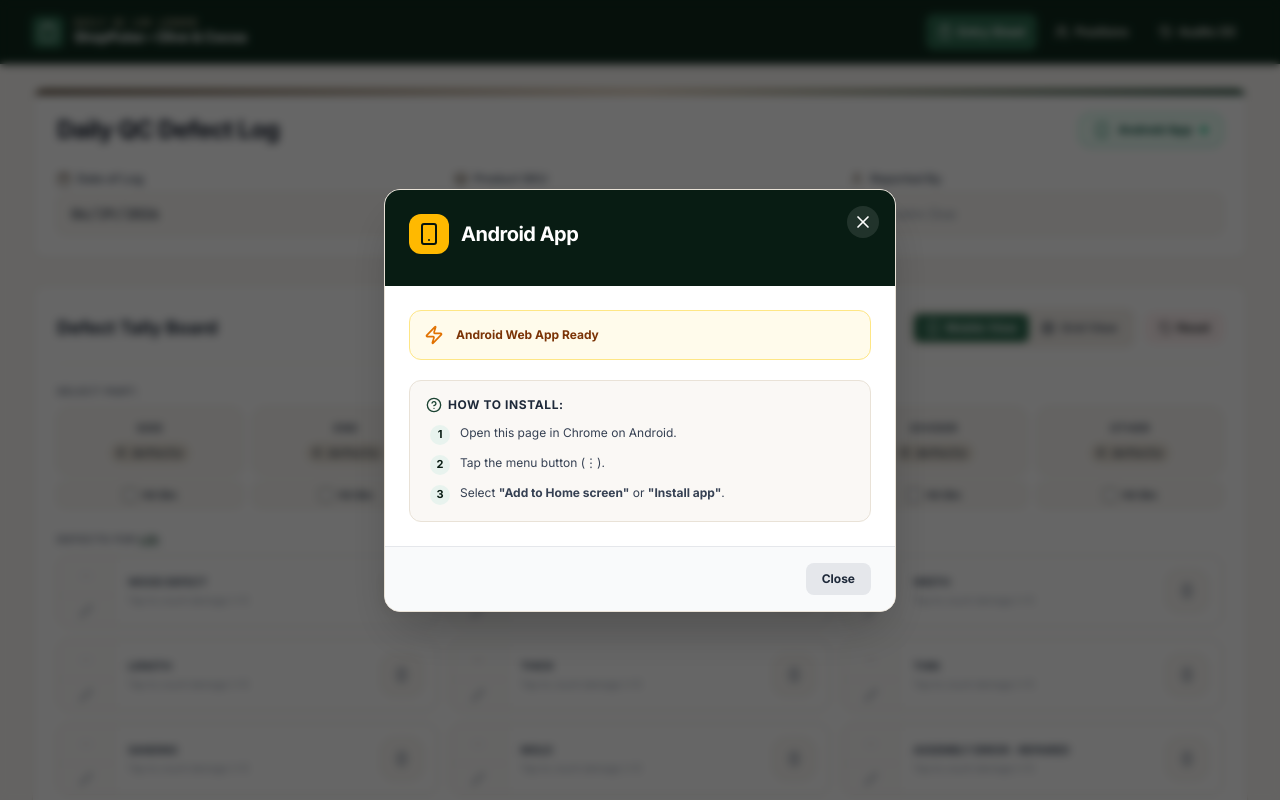
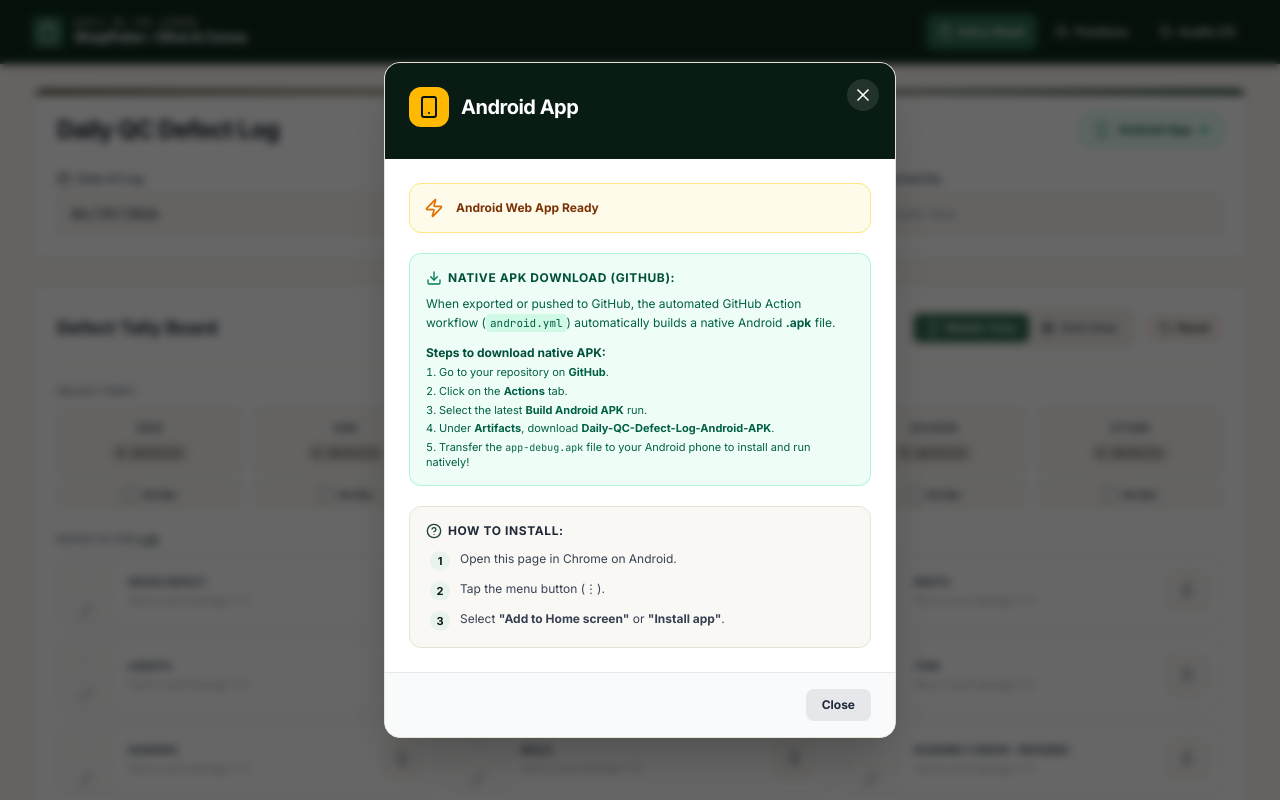
Before and after one commit to Only1MP/O-C-QC-Tracking, a React (Vite) app: page / in a window 1280 px wide. Both pictures are taken after a click on the button "Android App". Shown: the top 800 px of the page. Built offline with nearby package versions, Linux system fonts and the light colour scheme.

Commit message:
feat: add native Android support via Capacitor
- Integrated Capacitor for native Android deployment.
- Added GitHub Actions workflow to automate APK builds.
- Updated documentation and UI to guide users on APK installation.

```diff
--- /dev/null
+++ b/capacitor.config.json
@@ -0,0 +1,14 @@
+{
+  "appId": "com.woodshop.qcdefectlog",
+  "appName": "Daily QC Defect Log",
+  "webDir": "dist",
+  "server": {
+    "androidScheme": "https"
+  },
+  "plugins": {
+    "SplashScreen": {
+      "launchShowDuration": 1000,
+      "backgroundColor": "#1b3b2b"
+    }
+  }
+}
--- a/src/components/AndroidInstallModal.tsx
+++ b/src/components/AndroidInstallModal.tsx
@@ -103,6 +103,27 @@
             </button>
           )}
 
+          {/* Native APK Section */}
+          <div className="bg-emerald-50/80 rounded-xl p-4 border border-emerald-200/80 space-y-2">
+            <h3 className="text-xs font-bold text-emerald-900 uppercase tracking-wider flex items-center gap-1.5">
+              <Download className="w-4 h-4 text-emerald-700" />
+              Native APK Download (GitHub):
+            </h3>
+            <p className="text-xs text-emerald-800 leading-relaxed">
+              When exported or pushed to GitHub, the automated GitHub Action workflow (<code className="bg-emerald-100 px-1 py-0.5 rounded text-[11px] font-mono">android.yml</code>) automatically builds a native Android <strong>.apk</strong> file.
+            </p>
+            <div className="text-xs text-emerald-900 pt-1">
+              <span className="font-bold">Steps to download native APK:</span>
+              <ol className="list-decimal list-inside space-y-1 mt-1 text-[11px] text-emerald-800">
+                <li>Go to your repository on <strong>GitHub</strong>.</li>
+                <li>Click on the <strong>Actions</strong> tab.</li>
+                <li>Select the latest <strong>Build Android APK</strong> run.</li>
+                <li>Under <strong>Artifacts</strong>, download <strong>Daily-QC-Defect-Log-Android-APK</strong>.</li>
+                <li>Transfer the <code className="font-mono text-[10px]">app-debug.apk</code> file to your Android phone to install and run natively!</li>
+              </ol>
+            </div>
+          </div>
+
           {/* Manual Installation Instructions */}
           {!isInstalled && (
             <div className="bg-brand-beige-50 rounded-xl p-4 border border-brand-beige-200 space-y-3">
```
Also changed, not shown: package.json (+11 -5 lines), 2 other files (tests, documents, lock files or other folders).
